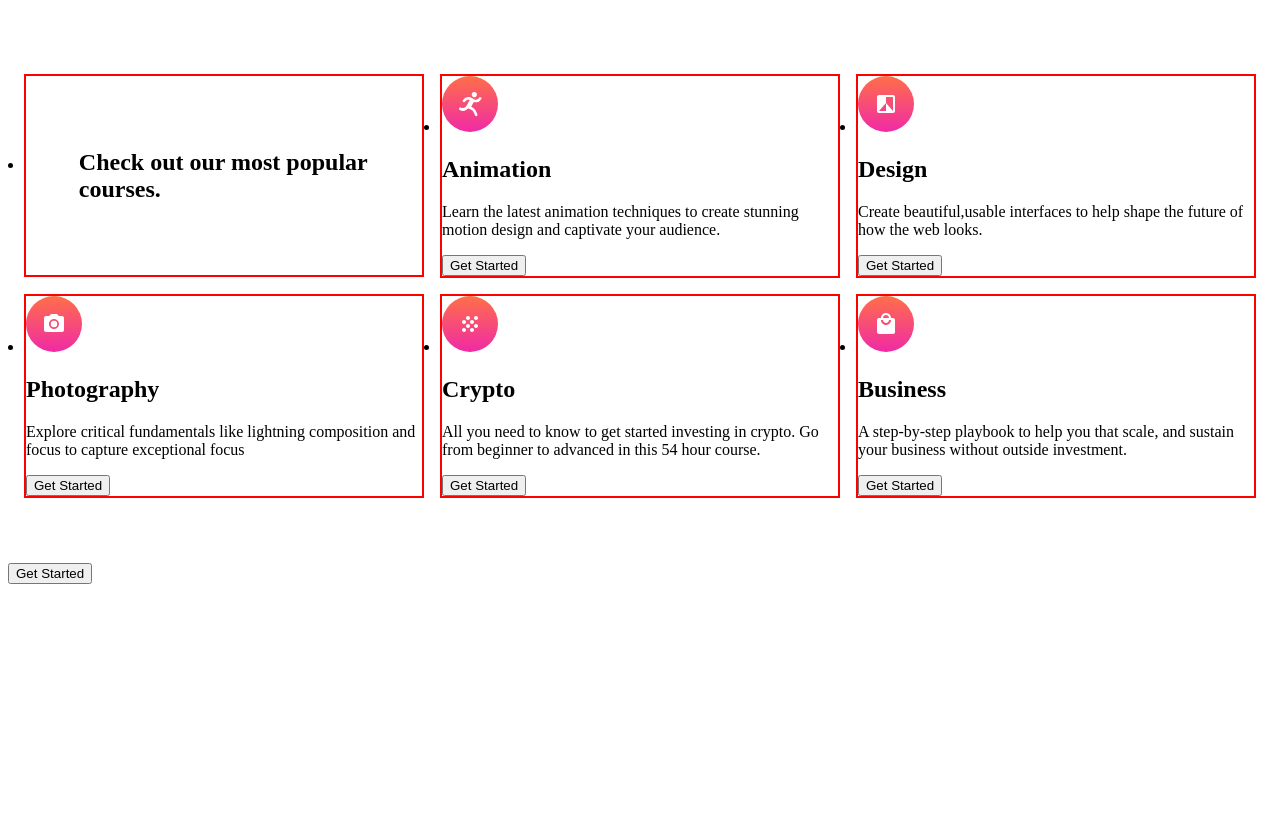
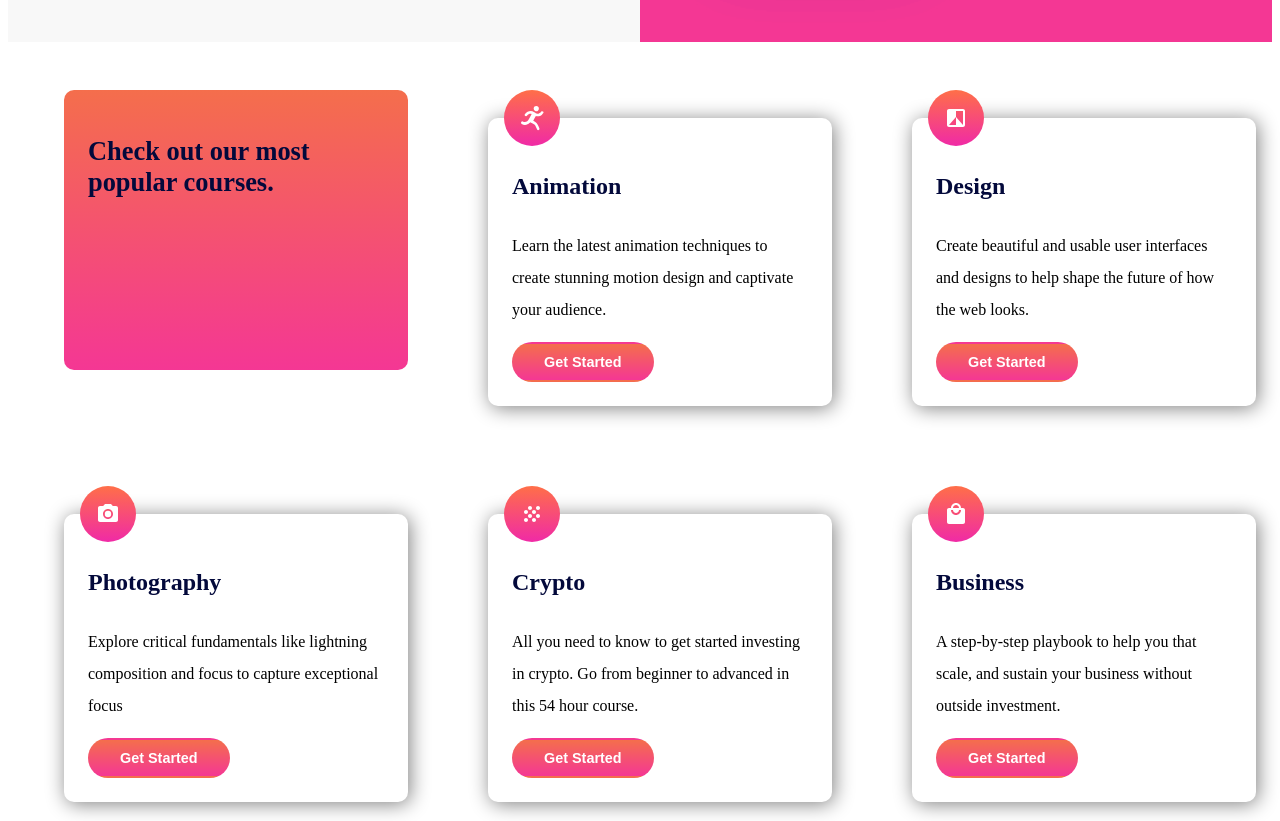
Before and after one commit to winniebosy/e-learning-landing-page, a plain HTML site: page index.html in a window 1280 px wide. Shown: the part 820-1641 px from the top of the page. Before the commit the page ends 1412 px from the top, so only its background shows below. Drawn offline with Linux system fonts and the light colour scheme.

Commit message:
midifications for small screens media query

```diff
--- a/index.css
+++ b/index.css
@@ -14,6 +14,10 @@
 
 body {
     background-color: var(--main-body-bgColor)
+}
+
+header {
+    background-color: #F8F8F8;
 }
 
 
@@ -126,37 +130,133 @@ body {
     font-weight: bold;
     border-width: 2px;
     border-image: linear-gradient(#F46E4C, #F43794);
+    cursor: pointer;
 }
 
 
 /* hero section ends here */
 
+
+/* main */
+
+main {
+    margin: 2rem 0 2rem 0;
+}
+
+ul {
+    list-style-type: none;
+}
+
 .cards-articles {
     display: grid;
-    grid-template-columns: repeat(3, minmax(200px, 1fr));
-    grid-template-rows: auto auto;
-    grid-gap: 1rem;
+    grid-template-columns: repeat(auto-fill, minmax(280px, 1fr));
+    grid-gap: 3rem;
+    align-items: stretch;
 }
 
 article[class*="card"] {
-    border: 2px solid red;
+    margin: 1rem;
+    border-radius: 10px;
+    border-color: transparent;
 }
 
 .card-one {
-    padding: 3.3rem;
+    background-image: linear-gradient(#F46E4C, #F43794);
+    border-image: linear-gradient(#F46E4C, #F43794);
+    border-radius: 10px;
+    color: var(--mainFontColor);
+    font-size: 110%;
+    height: 280px;
+    padding: 1.5rem
+}
+
+.article-img {
+    margin-bottom: -2rem;
+    margin-left: 1rem;
+}
+
+article h2 {
+    color: var(--headingColor)
+}
+
+
+/* styles the inner section of the card */
+
+.card-info {
+    line-height: 2;
+    box-shadow: 2px 2px 20px gray;
+    padding: 1.5rem;
+    border-radius: 10px;
+}
+
+.signup-btn {
+    padding: 10px 30px;
+    border-radius: 20px;
+    background-image: linear-gradient(#F46E4C, #F43794);
+    color: var(--links-text-color);
+    font-size: 0.9rem;
+    font-weight: bold;
+    border-width: 2px;
+    border-image: linear-gradient(#F46E4C, #F43794);
+    cursor: pointer;
+}
+
+footer {
+    background-color: #13183E;
+    padding: 2rem;
+    display: flex;
+    flex-direction: row;
+    flex-wrap: nowrap;
+    justify-content: space-between;
+}
+
+.signup-btn-footer {
+    padding: 10px 30px;
+    border-radius: 20px;
+    background-image: linear-gradient(#F46E4C, #F43794);
+    color: var(--links-text-color);
+    font-size: 0.9rem;
+    font-weight: bold;
+    border-width: 2px;
+    border-image: linear-gradient(#F46E4C, #F43794);
+    cursor: pointer;
 }
 
 
 /* small devices */
 
+@media only screen and (max-width: 600px) {
+    .navbar {
+        align-content: flex-start;
+    }
+    .navbar-logo {
+        margin-left: -0.2rem;
+    }
+    #navbar-signin-btn {
+        margin-right: 1rem;
+        padding: 5px 25px;
+    }
+    .hero-section {
+        display: grid;
+        grid-template-columns: 1fr;
+        grid-template-rows: repeat(2, 1fr);
+        border: 2px solid green;
+    }
+    div .hero-img {
+        width: 400px;
+        height: 400px;
+        border: 2px solid red;
+        background-image: url('assets/image-hero-mobile.png');
+    }
+}
+
 
 /* Small devices (portrait tablets and large phones, 600px and up) */
 
 @media only screen and (min-width: 600px) {
-    .cards-articles {
-        display: grid;
-        grid-template-columns: repeat(1, minmax(200px, 1fr));
-        grid-gap: 1rem;
+    div .hero-img {
+        background-image: url('assets/image-hero-tablet.png');
+        background-color: #F43794;
     }
 }
 
@@ -164,24 +264,16 @@ article[class*="card"] {
 /* Medium devices (landscape tablets, 768px and up) */
 
 @media only screen and (min-width: 768px) {
-    .cards-articles {
-        display: grid;
-        grid-template-columns: repeat(2, minmax(200px, 1fr));
-        grid-gap: 1rem;
-        padding: 1rem;
+    div .hero-img {
+        background-image: url('assets/image-hero-tablet.png');
+        background-color: #F43794;
     }
 }
 
 
 /* Large devices (laptops/desktops, 992px and up) */
 
-@media only screen and (min-width: 992px) {
-    .cards-articles {
-        display: grid;
-        grid-template-columns: repeat(3, minmax(200px, 1fr));
-        grid-gap: 1rem;
-    }
-}
+@media only screen and (min-width: 992px) {}
 
 
 /* Extra large devices (large laptops and desktops, 1200px and up) */
--- a/index.html
+++ b/index.html
@@ -49,8 +49,9 @@
                     </article>
                 </li>
                 <li>
-                    <article class="card-two" aria-label="Card One">
-                        <img src="assets/icon-animation.svg" alt="">
+                    <article class="card-two" aria-label="Card-two">
+                        <img class="article-img" src="assets/icon-animation.svg" alt="">
+                        <div class="card-info">
                             <h2 aria-label="Course Title">
                                 Animation
                             </h2>
@@ -60,25 +61,29 @@
                             <button class="signup-btn" aria-label="Sign up to get started">
                             Get Started
                         </button>
+                        </div>
                     </article>
                 </li>
                 <li>
-                    <article class="card-two" aria-label="Card Two">
-                        <img src="assets/icon-design.svg" alt="">
+                    <article class="card-two" aria-label="Card-three">
+                        <img class="article-img" src="assets/icon-design.svg" alt="">
+                        <div class="card-info">
                             <h2 aria-label="Course Title">
                                 Design
                             </h2>
                             <p class="article-information" aria-label="Course Information">
-                            Create beautiful,usable interfaces to help shape the future of how the web looks.
+                                Create beautiful and usable user interfaces and designs to help shape the future of how the web looks.
                             </p>
                             <button class="signup-btn" aria-label="Sign up to get started">
                             Get Started
                         </button>
+                        </div>
                     </article>
                 </li>
                 <li>
-                    <article class="card-two" aria-label="Card Three">
-                        <img src="assets/icon-photography.svg" alt="">
+                    <article class="card-two" aria-label="Card-four">
+                        <img class="article-img" src="assets/icon-photography.svg" alt="">
+                        <div class="card-info">
                             <h2 aria-label="Course Title">
                                 Photography
                             </h2>
@@ -88,12 +93,14 @@
                             <button class="signup-btn" aria-label="Sign up to get started">
                             Get Started
                         </button>
+                        </div>
                     </article>
                 </li>
 
                 <li>
-                    <article class="card-two" aria-label="Card Four">
-                        <img src="assets/icon-crypto.svg" alt="">
+                    <article class="card-two" aria-label="Card-five">
+                        <img class="article-img" src="assets/icon-crypto.svg" alt="">
+                        <div class="card-info">
                             <h2 aria-label="Course Title">
                                 Crypto
                             </h2>
@@ -103,11 +110,13 @@
                             <button class="signup-btn" aria-label="Sign up to get started">
                             Get Started
                         </button>
+                        </div>
                     </article>
                 </li>
                 <li>
-                    <article class="card-two" aria-label="Card Five">
-                        <img src="assets/icon-business.svg" alt="">
+                    <article class="card-two" aria-label="Card-six">
+                        <img src="assets/icon-business.svg" class="article-img" alt="">
+                        <div class="card-info">
                             <h2 aria-label="Course Title">
                                 Business
                             </h2>
@@ -117,6 +126,7 @@
                             <button class="signup-btn" aria-label="Sign up to get started">
                             Get Started
                         </button>
+                        </div>
                     </article>
                 </li>
             </ul>
@@ -129,7 +139,7 @@
             <img src="assets/logo-light.svg" alt="Skilled logo-Footer">
         </div>
 
-        <button class="signup-btn" aria-label="Sign up to get started">
+        <button class="signup-btn-footer" aria-label="Sign up to get started">
             Get Started
         </button>
 
```
Lines whose indentation alone changed are shown as unchanged.
